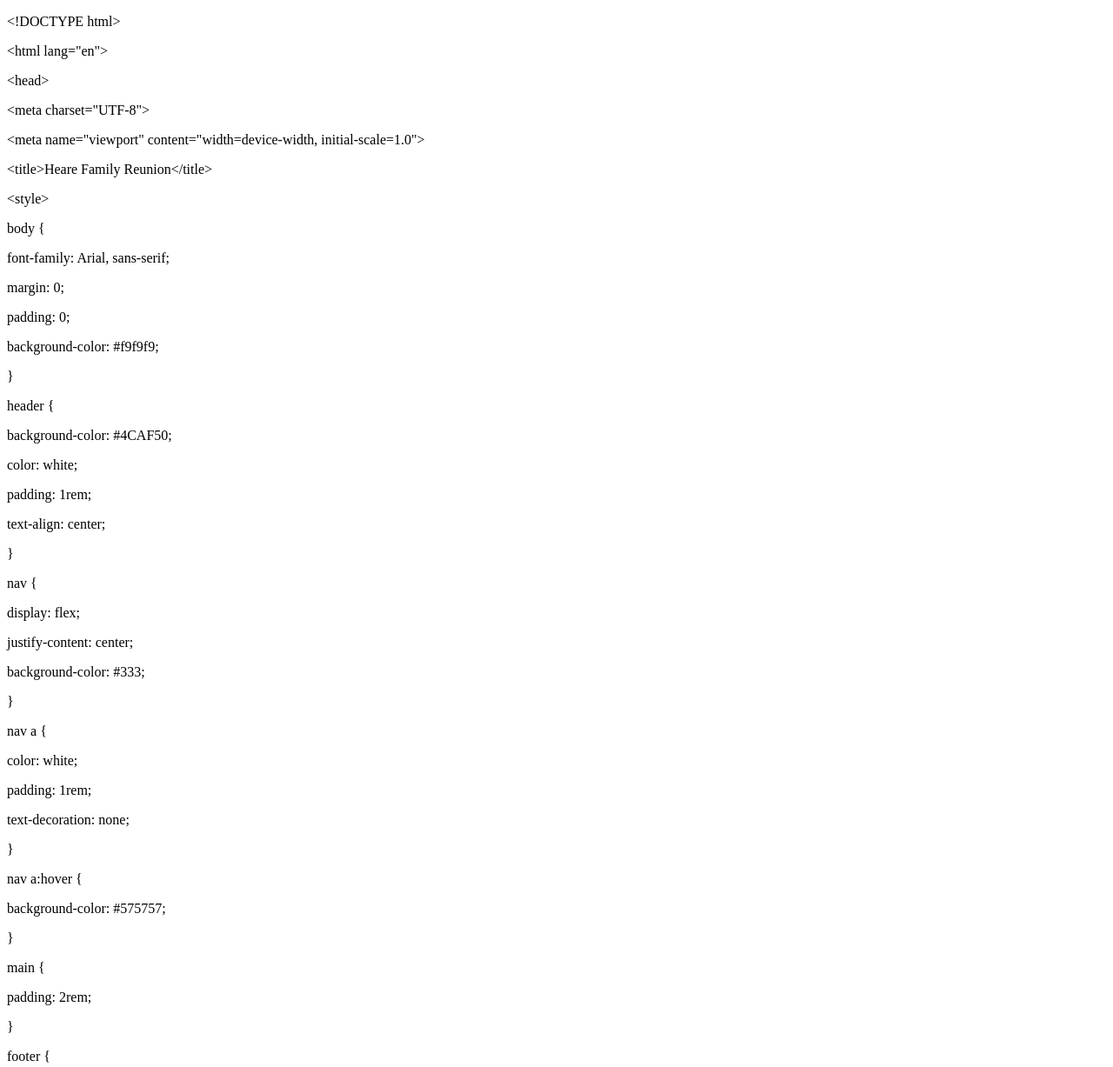
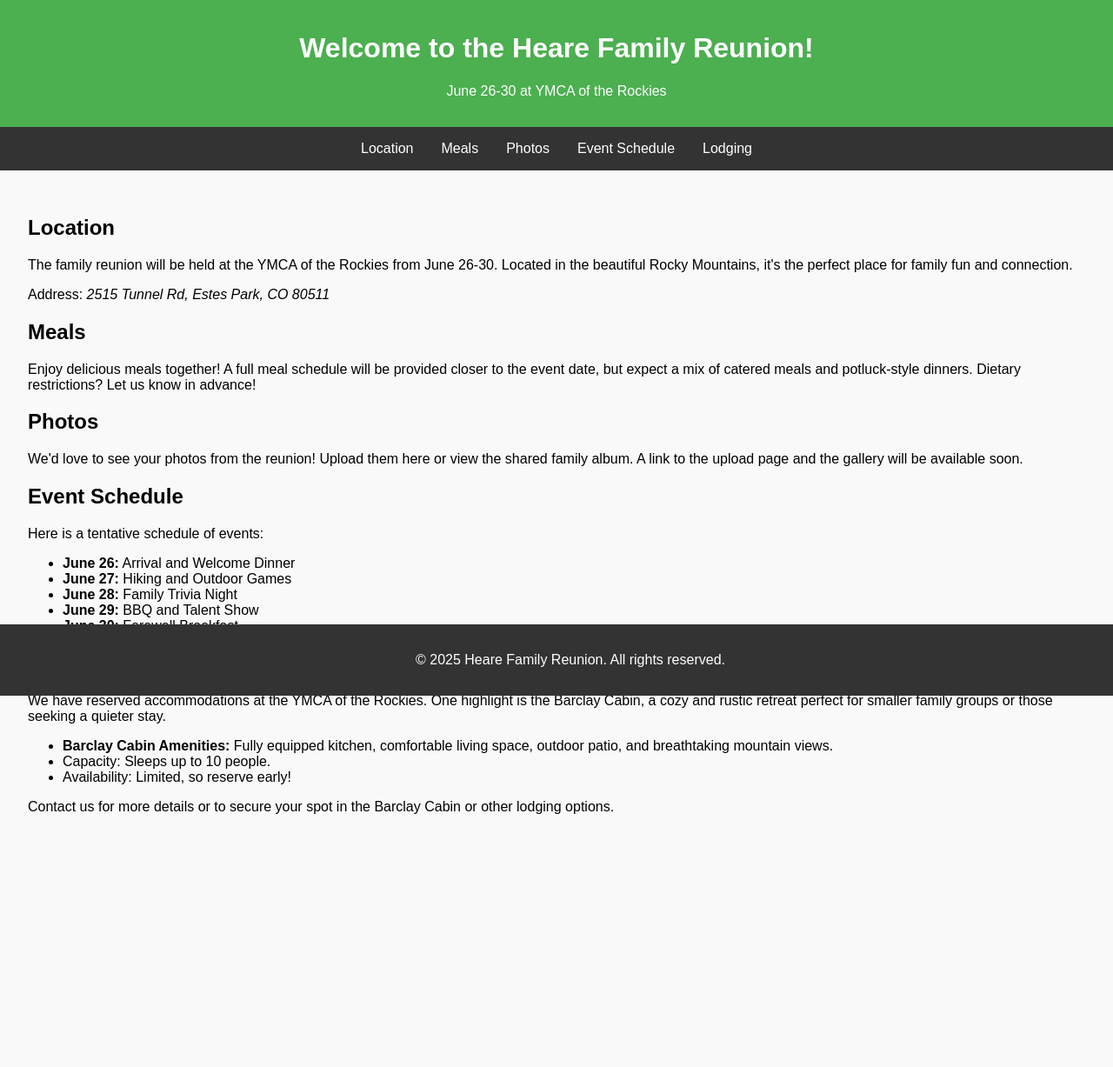
Before and after one commit to bhboots/hearereunion, a plain HTML site: page index.html in a window 1280 px wide. Shown: the top 1227 px of the page at 87% size. After the commit the page ends 985 px from the top, so only its background shows below. Drawn offline with Linux system fonts and the light colour scheme.

Commit message:
Add files via upload

```diff
--- a/index.html
+++ b/index.html
@@ -1,168 +1,108 @@
 <!DOCTYPE html>
-<html>
+<html lang="en">
 <head>
-	<meta http-equiv="content-type" content="text/html; charset=utf-8"/>
-	<title></title>
-	<meta name="generator" content="LibreOffice 7.3.7.2 (Linux)"/>
-	<meta name="created" content="2025-01-10T08:13:41.936645041"/>
-	<meta name="changed" content="2025-01-10T08:14:21.255275802"/>
+    <meta charset="UTF-8">
+    <meta name="viewport" content="width=device-width, initial-scale=1.0">
+    <title>Heare Family Reunion</title>
+    <style>
+        body {
+            font-family: Arial, sans-serif;
+            margin: 0;
+            padding: 0;
+            background-color: #f9f9f9;
+        }
+        header {
+            background-color: #4CAF50;
+            color: white;
+            padding: 1rem;
+            text-align: center;
+        }
+        nav {
+            display: flex;
+            justify-content: center;
+            background-color: #333;
+        }
+        nav a {
+            color: white;
+            padding: 1rem;
+            text-decoration: none;
+        }
+        nav a:hover {
+            background-color: #575757;
+        }
+        main {
+            padding: 2rem;
+        }
+        footer {
+            text-align: center;
+            padding: 1rem;
+            background-color: #333;
+            color: white;
+            position: fixed;
+            width: 100%;
+            bottom: 0;
+        }
+    </style>
 </head>
-<body lang="en-US" dir="ltr"><p>&lt;!DOCTYPE html&gt;</p>
-<p>&lt;html lang=&quot;en&quot;&gt;</p>
-<p>&lt;head&gt;</p>
-<p>    &lt;meta charset=&quot;UTF-8&quot;&gt;</p>
-<p>    &lt;meta name=&quot;viewport&quot;
-content=&quot;width=device-width, initial-scale=1.0&quot;&gt;</p>
-<p>    &lt;title&gt;Heare Family Reunion&lt;/title&gt;</p>
-<p>    &lt;style&gt;</p>
-<p>        body {</p>
-<p>            font-family: Arial, sans-serif;</p>
-<p>            margin: 0;</p>
-<p>            padding: 0;</p>
-<p>            background-color: #f9f9f9;</p>
-<p>        }</p>
-<p>        header {</p>
-<p>            background-color: #4CAF50;</p>
-<p>            color: white;</p>
-<p>            padding: 1rem;</p>
-<p>            text-align: center;</p>
-<p>        }</p>
-<p>        nav {</p>
-<p>            display: flex;</p>
-<p>            justify-content: center;</p>
-<p>            background-color: #333;</p>
-<p>        }</p>
-<p>        nav a {</p>
-<p>            color: white;</p>
-<p>            padding: 1rem;</p>
-<p>            text-decoration: none;</p>
-<p>        }</p>
-<p>        nav a:hover {</p>
-<p>            background-color: #575757;</p>
-<p>        }</p>
-<p>        main {</p>
-<p>            padding: 2rem;</p>
-<p>        }</p>
-<p>        footer {</p>
-<p>            text-align: center;</p>
-<p>            padding: 1rem;</p>
-<p>            background-color: #333;</p>
-<p>            color: white;</p>
-<p>            position: fixed;</p>
-<p>            width: 100%;</p>
-<p>            bottom: 0;</p>
-<p>        }</p>
-<p>    &lt;/style&gt;</p>
-<p>&lt;/head&gt;</p>
-<p>&lt;body&gt;</p>
-<p><br/>
-<br/>
+<body>
 
-</p>
-<p>&lt;header&gt;</p>
-<p>    &lt;h1&gt;Welcome to the Heare Family Reunion!&lt;/h1&gt;</p>
-<p>    &lt;p&gt;June 26-30 at YMCA of the Rockies&lt;/p&gt;</p>
-<p>&lt;/header&gt;</p>
-<p><br/>
-<br/>
+<header>
+    <h1>Welcome to the Heare Family Reunion!</h1>
+    <p>June 26-30 at YMCA of the Rockies</p>
+</header>
 
-</p>
-<p>&lt;nav&gt;</p>
-<p>    &lt;a href=&quot;#location&quot;&gt;Location&lt;/a&gt;</p>
-<p>    &lt;a href=&quot;#meals&quot;&gt;Meals&lt;/a&gt;</p>
-<p>    &lt;a href=&quot;#photos&quot;&gt;Photos&lt;/a&gt;</p>
-<p>    &lt;a href=&quot;#schedule&quot;&gt;Event Schedule&lt;/a&gt;</p>
-<p>    &lt;a href=&quot;#lodging&quot;&gt;Lodging&lt;/a&gt;</p>
-<p>&lt;/nav&gt;</p>
-<p><br/>
-<br/>
+<nav>
+    <a href="#location">Location</a>
+    <a href="#meals">Meals</a>
+    <a href="#photos">Photos</a>
+    <a href="#schedule">Event Schedule</a>
+    <a href="#lodging">Lodging</a>
+</nav>
 
-</p>
-<p>&lt;main&gt;</p>
-<p>    &lt;section id=&quot;location&quot;&gt;</p>
-<p>        &lt;h2&gt;Location&lt;/h2&gt;</p>
-<p>        &lt;p&gt;The family reunion will be held at the YMCA of
-the Rockies from June 26-30. Located in the beautiful Rocky
-Mountains, it's the perfect place for family fun and connection.&lt;/p&gt;</p>
-<p>        &lt;p&gt;Address: &lt;em&gt;2515 Tunnel Rd, Estes Park, CO
-80511&lt;/em&gt;&lt;/p&gt;</p>
-<p>    &lt;/section&gt;</p>
-<p><br/>
-<br/>
+<main>
+    <section id="location">
+        <h2>Location</h2>
+        <p>The family reunion will be held at the YMCA of the Rockies from June 26-30. Located in the beautiful Rocky Mountains, it's the perfect place for family fun and connection.</p>
+        <p>Address: <em>2515 Tunnel Rd, Estes Park, CO 80511</em></p>
+    </section>
 
-</p>
-<p>    &lt;section id=&quot;meals&quot;&gt;</p>
-<p>        &lt;h2&gt;Meals&lt;/h2&gt;</p>
-<p>        &lt;p&gt;Enjoy delicious meals together! A full meal
-schedule will be provided closer to the event date, but expect a mix
-of catered meals and potluck-style dinners. Dietary restrictions? Let
-us know in advance!&lt;/p&gt;</p>
-<p>    &lt;/section&gt;</p>
-<p><br/>
-<br/>
+    <section id="meals">
+        <h2>Meals</h2>
+        <p>Enjoy delicious meals together! A full meal schedule will be provided closer to the event date, but expect a mix of catered meals and potluck-style dinners. Dietary restrictions? Let us know in advance!</p>
+    </section>
 
-</p>
-<p>    &lt;section id=&quot;photos&quot;&gt;</p>
-<p>        &lt;h2&gt;Photos&lt;/h2&gt;</p>
-<p>        &lt;p&gt;We'd love to see your photos from the reunion!
-Upload them here or view the shared family album. A link to the
-upload page and the gallery will be available soon.&lt;/p&gt;</p>
-<p>    &lt;/section&gt;</p>
-<p><br/>
-<br/>
+    <section id="photos">
+        <h2>Photos</h2>
+        <p>We'd love to see your photos from the reunion! Upload them here or view the shared family album. A link to the upload page and the gallery will be available soon.</p>
+    </section>
 
-</p>
-<p>    &lt;section id=&quot;schedule&quot;&gt;</p>
-<p>        &lt;h2&gt;Event Schedule&lt;/h2&gt;</p>
-<p>        &lt;p&gt;Here is a tentative schedule of events:&lt;/p&gt;</p>
-<p>        &lt;ul&gt;</p>
-<p>            &lt;li&gt;&lt;strong&gt;June 26:&lt;/strong&gt;
-Arrival and Welcome Dinner&lt;/li&gt;</p>
-<p>            &lt;li&gt;&lt;strong&gt;June 27:&lt;/strong&gt; Hiking
-and Outdoor Games&lt;/li&gt;</p>
-<p>            &lt;li&gt;&lt;strong&gt;June 28:&lt;/strong&gt; Family
-Trivia Night&lt;/li&gt;</p>
-<p>            &lt;li&gt;&lt;strong&gt;June 29:&lt;/strong&gt; BBQ
-and Talent Show&lt;/li&gt;</p>
-<p>            &lt;li&gt;&lt;strong&gt;June 30:&lt;/strong&gt;
-Farewell Breakfast&lt;/li&gt;</p>
-<p>        &lt;/ul&gt;</p>
-<p>    &lt;/section&gt;</p>
-<p><br/>
-<br/>
+    <section id="schedule">
+        <h2>Event Schedule</h2>
+        <p>Here is a tentative schedule of events:</p>
+        <ul>
+            <li><strong>June 26:</strong> Arrival and Welcome Dinner</li>
+            <li><strong>June 27:</strong> Hiking and Outdoor Games</li>
+            <li><strong>June 28:</strong> Family Trivia Night</li>
+            <li><strong>June 29:</strong> BBQ and Talent Show</li>
+            <li><strong>June 30:</strong> Farewell Breakfast</li>
+        </ul>
+    </section>
 
-</p>
-<p>    &lt;section id=&quot;lodging&quot;&gt;</p>
-<p>        &lt;h2&gt;Lodging&lt;/h2&gt;</p>
-<p>        &lt;p&gt;We have reserved accommodations at the YMCA of
-the Rockies. One highlight is the Barclay Cabin, a cozy and rustic
-retreat perfect for smaller family groups or those seeking a quieter
-stay.&lt;/p&gt;</p>
-<p>        &lt;ul&gt;</p>
-<p>            &lt;li&gt;&lt;strong&gt;Barclay Cabin
-Amenities:&lt;/strong&gt; Fully equipped kitchen, comfortable living
-space, outdoor patio, and breathtaking mountain views.&lt;/li&gt;</p>
-<p>            &lt;li&gt;Capacity: Sleeps up to 10 people.&lt;/li&gt;</p>
-<p>            &lt;li&gt;Availability: Limited, so reserve
-early!&lt;/li&gt;</p>
-<p>        &lt;/ul&gt;</p>
-<p>        &lt;p&gt;Contact us for more details or to secure your
-spot in the Barclay Cabin or other lodging options.&lt;/p&gt;</p>
-<p>    &lt;/section&gt;</p>
-<p>&lt;/main&gt;</p>
-<p><br/>
-<br/>
+    <section id="lodging">
+        <h2>Lodging</h2>
+        <p>We have reserved accommodations at the YMCA of the Rockies. One highlight is the Barclay Cabin, a cozy and rustic retreat perfect for smaller family groups or those seeking a quieter stay.</p>
+        <ul>
+            <li><strong>Barclay Cabin Amenities:</strong> Fully equipped kitchen, comfortable living space, outdoor patio, and breathtaking mountain views.</li>
+            <li>Capacity: Sleeps up to 10 people.</li>
+            <li>Availability: Limited, so reserve early!</li>
+        </ul>
+        <p>Contact us for more details or to secure your spot in the Barclay Cabin or other lodging options.</p>
+    </section>
+</main>
 
-</p>
-<p>&lt;footer&gt;</p>
-<p>    &lt;p&gt;&amp;copy; 2025 Heare Family Reunion. All rights
-reserved.&lt;/p&gt;</p>
-<p>&lt;/footer&gt;</p>
-<p><br/>
-<br/>
+<footer>
+    <p>&copy; 2025 Heare Family Reunion. All rights reserved.</p>
+</footer>
 
-</p>
-<p>&lt;/body&gt;</p>
-<p>&lt;/html&gt;</p>
 </body>
 </html>
```
